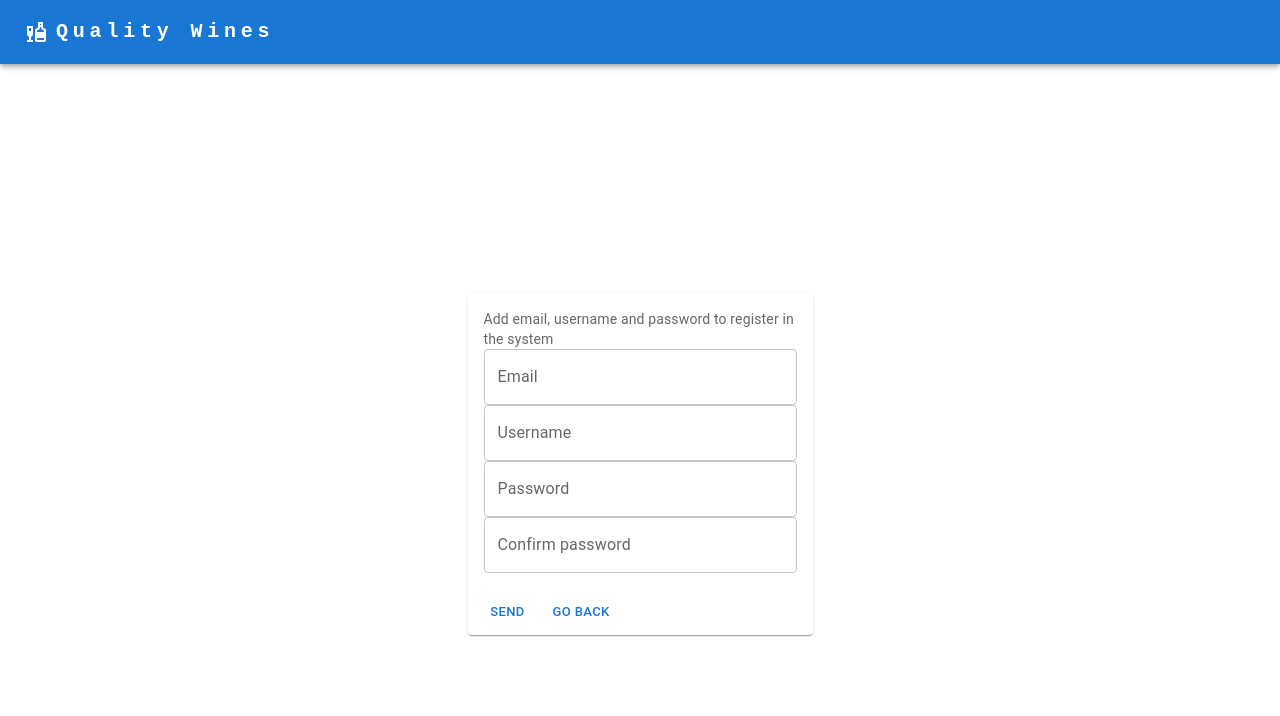
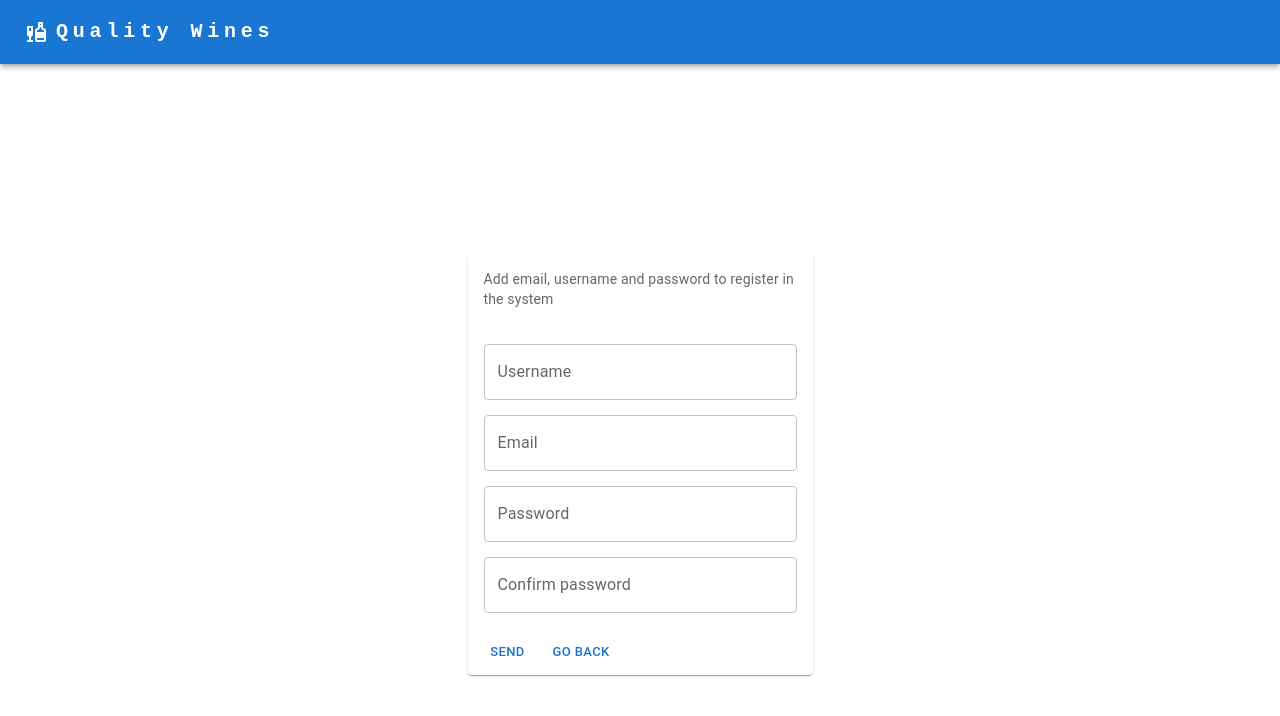
Before and after one commit to pixrael/quality-wines, a React (Create React App) app in the folder client/quality-wines-web/: page /register in a window 1280 px wide. Shown: the top 716 px of the page. Built offline with nearby package versions, Linux system fonts and the light colour scheme.

Commit message:
create TextfieldQWW

```diff
--- a/client/quality-wines-web/package.json
+++ b/client/quality-wines-web/package.json
@@ -16,6 +16,7 @@
     "@types/react-dom": "^18.2.6",
     "react": "^18.2.0",
     "react-dom": "^18.2.0",
+    "react-hook-form": "^7.45.1",
     "react-router-dom": "^6.14.0",
     "react-scripts": "5.0.1",
     "typescript": "^4.9.5",
--- a/client/quality-wines-web/src/components/login-card/RegisterCard.tsx
+++ /dev/null
@@ -1,35 +0,0 @@
-import { Card, CardActionArea, CardMedia, CardContent, Typography, CardActions, Button, TextField, Box } from "@mui/material";
-import { useNavigate } from "react-router-dom";
-
-
-function RegisterCard() {
-    const navigate = useNavigate();
-
-    return (
-        <Card sx={{ maxWidth: 345 }}>
-            <CardContent>
-                <Typography variant="body2" color="text.secondary">
-                    Add email, username and password to register in the system
-                </Typography>
-                <Box >
-                    <TextField id="filled-basic" fullWidth label="Email" variant="outlined" />
-                    <TextField id="filled-basic" fullWidth label="Username" variant="outlined" />
-                    <TextField id="filled-basic" fullWidth label="Password" variant="outlined" type="password" />
-                    <TextField id="filled-basic" fullWidth label="Confirm password" variant="outlined" type="password" />
-
-                </Box>
-            </CardContent>
-
-            <CardActions>
-                <Button size="small" color="primary">
-                    Send
-                </Button>
-                <Button size="small" color="primary" onClick={() => navigate('/')} >
-                    Go back
-                </Button>
-            </CardActions>
-        </Card>
-    );
-}
-
-export default RegisterCard;
--- /dev/null
+++ b/client/quality-wines-web/src/components/register-card/RegisterCard.scss
@@ -0,0 +1,7 @@
+.register-form-container {
+    padding-top: 20px;
+}
+
+.textfield-form{
+    margin-top: 15px !important;
+}
--- /dev/null
+++ b/client/quality-wines-web/src/components/register-card/RegisterCard.tsx
@@ -0,0 +1,85 @@
+import { Card, CardContent, Typography, CardActions, Button, Box } from "@mui/material";
+import { useForm } from "react-hook-form";
+import { useNavigate } from "react-router-dom";
+import './RegisterCard.scss';
+import TextfieldQWW from "../textfield-qww/TexfieldQWW";
+
+function RegisterCard() {
+    const navigate = useNavigate();
+    const useFormObj = useForm({ mode: 'onChange' });
+
+    const onSubmit = (data: any) => {
+        console.log(data);
+    }
+
+    return (
+        <Card sx={{ maxWidth: 345 }}>
+            <form onSubmit={useFormObj.handleSubmit(onSubmit)}>
+                <CardContent>
+                    <Typography variant="body2" color="text.secondary">
+                        Add email, username and password to register in the system
+                    </Typography>
+                    <Box className="register-form-container" >
+                        <TextfieldQWW
+                            registerObj={{
+                                name: "username",
+                                registerOptions: { required: true }
+                            }}
+                            useFormObj={useFormObj}
+                        />
+
+                        <TextfieldQWW
+                            registerObj={{
+                                name: "email",
+                                registerOptions: { required: true }
+                            }}
+                            useFormObj={useFormObj}
+                        />
+
+                        <TextfieldQWW
+                            registerObj={{
+                                name: "password",
+                                registerOptions: { required: true }
+                            }}
+                            textfieldParams={{
+                                type: 'password'
+                            }}
+                            useFormObj={useFormObj}
+                        />
+
+                        <TextfieldQWW
+                            registerObj={{
+                                name: "confirmPassword",
+                                registerOptions: {
+                                    required: true,
+                                    validate: (val: string) => {
+                                        if (useFormObj.watch('password') != val) {
+                                            return "Your passwords do no matchss";
+                                        }
+                                    }
+                                }
+                            }}
+                            textfieldParams={{
+                                label: 'Confirm password',
+                                type: 'password'
+                            }}
+                            useFormObj={useFormObj}
+                        />
+
+                    </Box>
+                </CardContent>
+
+                <CardActions>
+                    <Button size="small" color="primary" type="submit" >
+                        Send
+                    </Button>
+                    <Button size="small" color="primary" onClick={() => navigate('/')} >
+                        Go back
+                    </Button>
+                </CardActions>
+            </form>
+        </Card >
+    );
+}
+
+export default RegisterCard;
--- /dev/null
+++ b/client/quality-wines-web/src/components/textfield-qww/TexfieldQWW.tsx
@@ -0,0 +1,42 @@
+import { TextField } from "@mui/material";
+import { FieldErrors, FieldValues, RegisterOptions, UseFormReturn } from "react-hook-form";
+import { capitalizeFirstLetter } from "../../utils/utils";
+
+function TextfieldQWW({ registerObj, textfieldParams, useFormObj }: { registerObj: string | { name: string, registerOptions: RegisterOptions }, textfieldParams?: any, useFormObj: UseFormReturn<FieldValues, any, undefined> }) {
+    const getMessageError = (errors: FieldErrors<FieldValues>, fieldName: string): string => {
+        if (!errors || !errors[fieldName]) return '';
+        return errors[fieldName]?.message as string;
+    }
+    const { register, formState: { errors }
+    } = useFormObj;
+
+    const registerName = (typeof registerObj === 'string') ? registerObj : registerObj.name;
+
+    const defaultRegisterOptions = (typeof registerObj === 'string') ? {} : {
+        required: registerObj.registerOptions.required === true ? 'This field is required' : registerObj.registerOptions.required
+
+    };
+    const registerOptions = (typeof registerObj === 'string') ? {} :
+        {
+            ...registerObj.registerOptions,
+            ...defaultRegisterOptions,
+        }
+
+
+    const defaultTextfieldParams = {
+        label: capitalizeFirstLetter(registerName),
+        variant: 'outlined',
+        fullWidth: true,
+    }
+
+    const textfParams = {
+        ...defaultTextfieldParams,
+        ...textfieldParams
+    }
+
+    return (
+        <TextField  {...register(registerName, registerOptions)} error={!!errors?.email} helperText={getMessageError(errors, registerName)} className="textfield-form" {...textfParams} />
+    );
+}
+
+export default TextfieldQWW;
--- a/client/quality-wines-web/src/pages/Register.tsx
+++ b/client/quality-wines-web/src/pages/Register.tsx
@@ -1,5 +1,5 @@
 import { Box } from "@mui/material";
-import RegisterCard from "../components/login-card/RegisterCard";
+import RegisterCard from "../components/register-card/RegisterCard";
 function Register() {
     return (<Box
         display="flex"
--- /dev/null
+++ b/client/quality-wines-web/src/utils/utils.ts
@@ -0,0 +1,3 @@
+export const capitalizeFirstLetter = (myString: string) =>{
+    return myString.charAt(0).toUpperCase() + myString.slice(1);
+}
```
Also changed, not shown: 1 other file (tests, documents, lock files or other folders).
